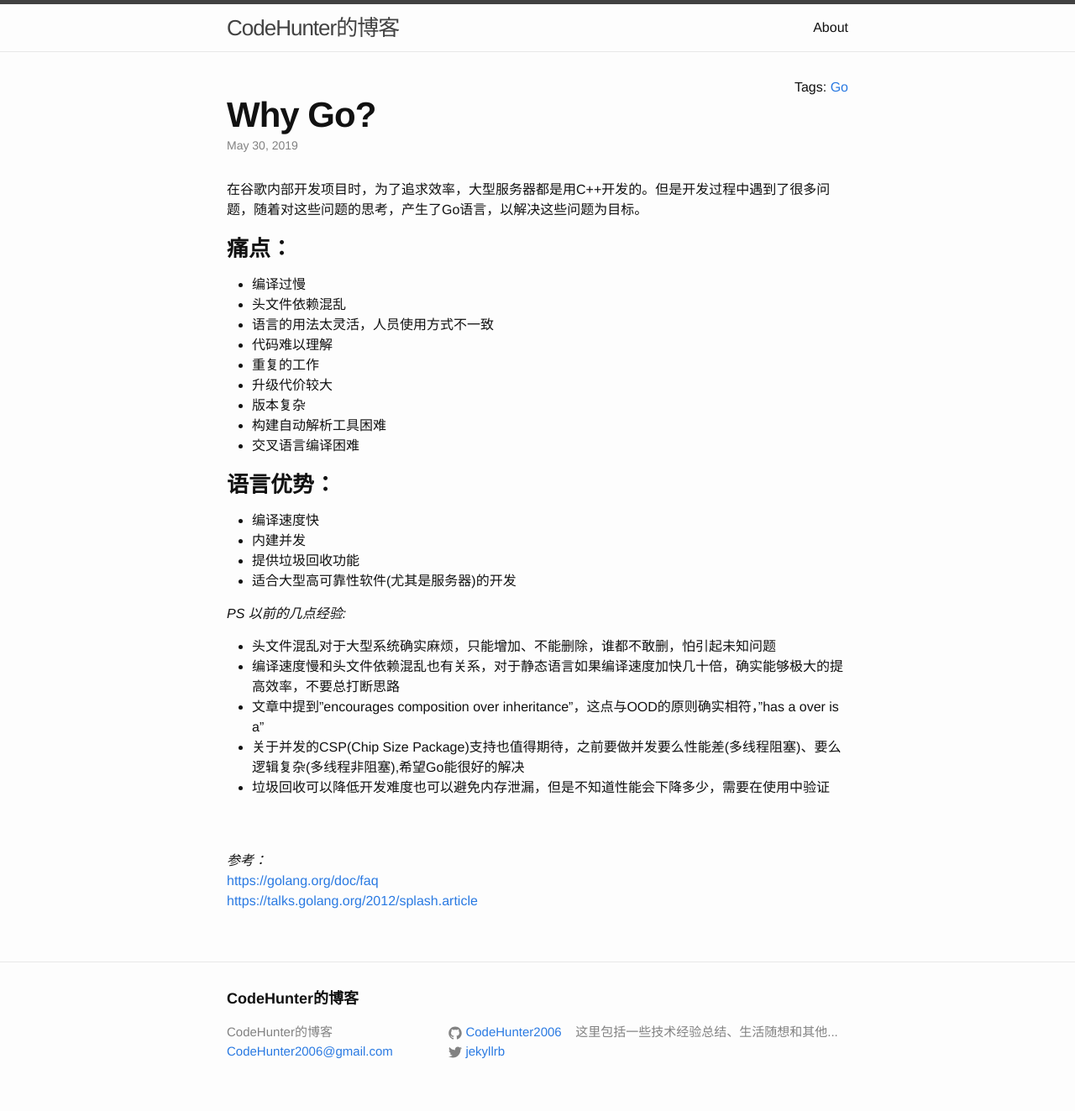
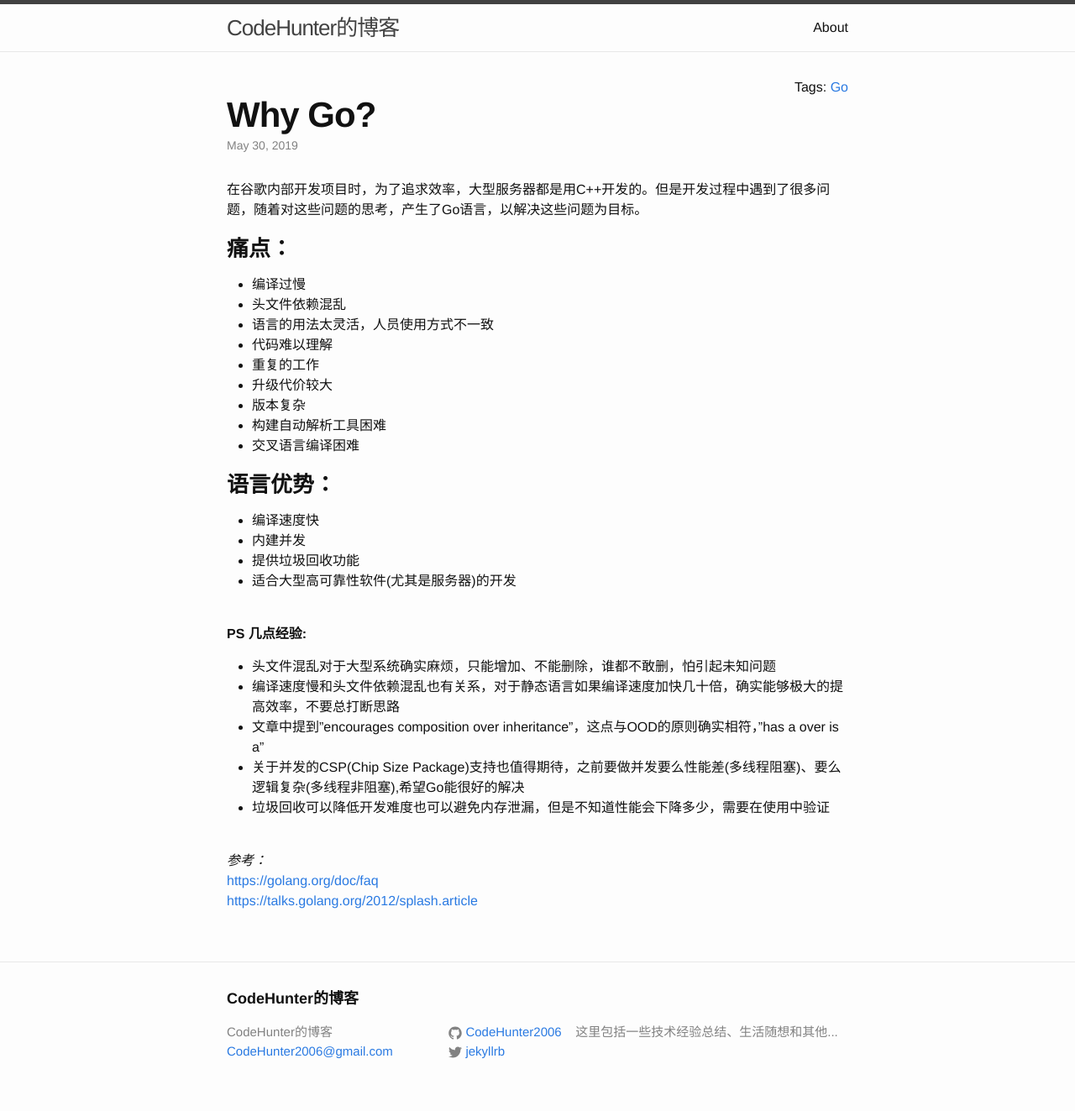
Before and after one commit to CodeHunter2006/CodeHunter2006.github.io, a Jekyll site: the page built from _posts/2019-05-30-Why Go.md, in a window 1280 px wide. Shown: the whole page at 84% size. Built offline with Jekyll 4.4.1, drawn with Linux system fonts in a browser that asks for light colours.

Commit message:
格式修改。

```diff
--- a/_posts/2019-05-30-Why Go.md
+++ b/_posts/2019-05-30-Why Go.md
@@ -24,7 +24,8 @@ tags: Go
 * 提供垃圾回收功能
 * 适合大型高可靠性软件(尤其是服务器)的开发
 
-*PS 以前的几点经验:*
+<br/>
+**PS 几点经验:**
 * 头文件混乱对于大型系统确实麻烦，只能增加、不能删除，谁都不敢删，怕引起未知问题
 * 编译速度慢和头文件依赖混乱也有关系，对于静态语言如果编译速度加快几十倍，确实能够极大的提高效率，不要总打断思路
 * 文章中提到"encourages composition over inheritance"，这点与OOD的原则确实相符，"has a over is a"
@@ -32,7 +33,6 @@ tags: Go
 * 垃圾回收可以降低开发难度也可以避免内存泄漏，但是不知道性能会下降多少，需要在使用中验证
 
 <br/>
-<br/>
 *参考：*<br/>
 [https://golang.org/doc/faq](https://golang.org/doc/faq)<br/>
 [https://talks.golang.org/2012/splash.article](https://talks.golang.org/2012/splash.article)<br/>
```
